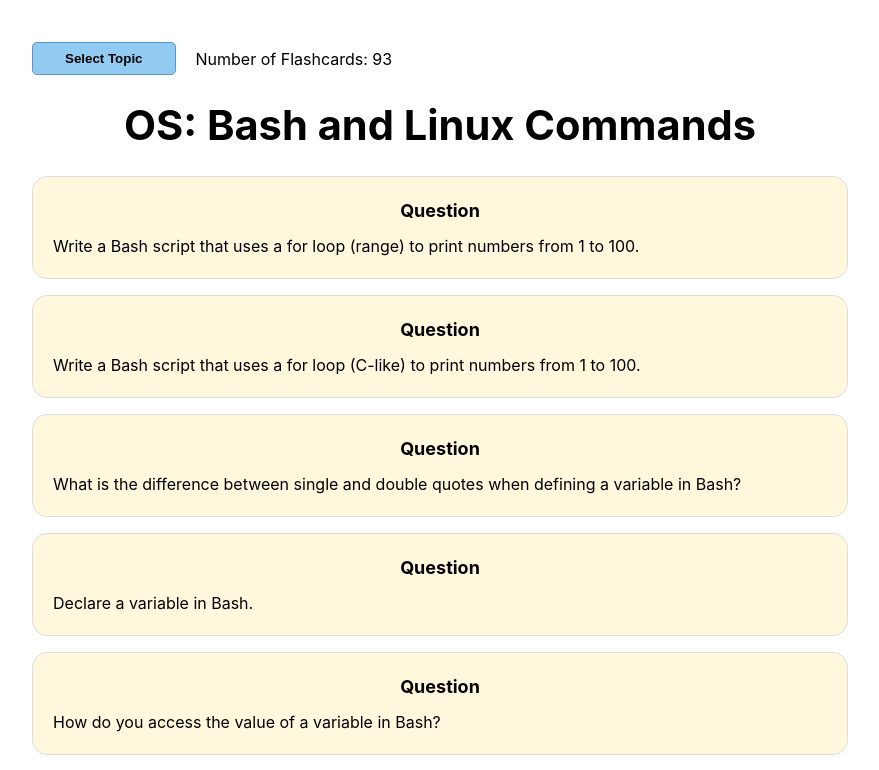
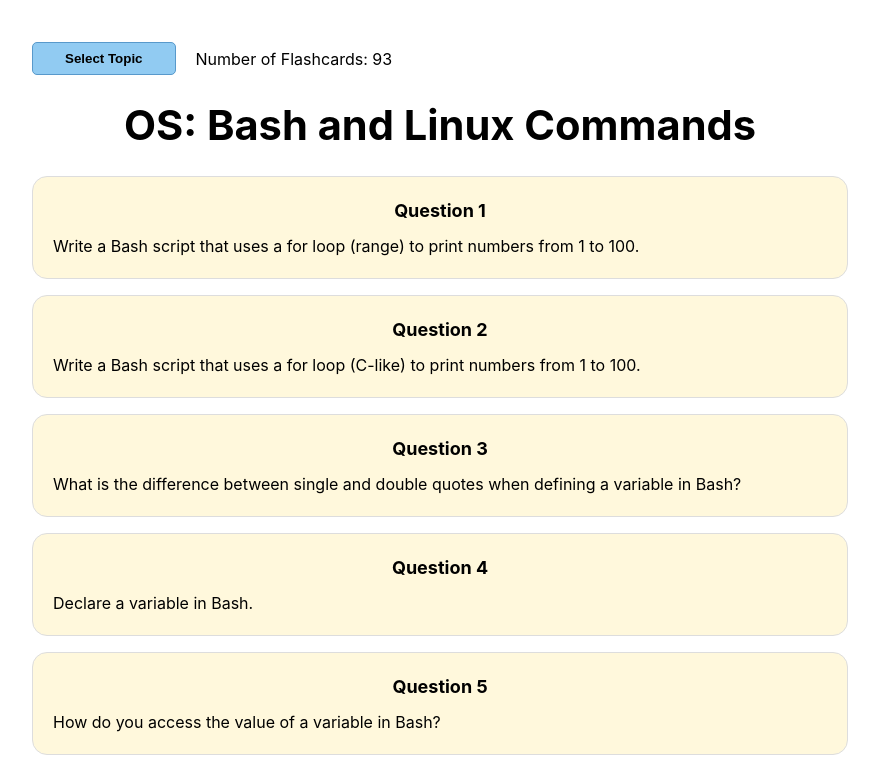
Before and after one commit to KhangBBBB/ultimate-review, a Svelte app: page / in a window 1280 px wide. Shown: the top 770 px of the page, without its empty margins (200-1079 px from the left). Built offline with nearby package versions, Linux system fonts and the light colour scheme.

Commit message:
Add numbers to questions

```diff
--- a/src/components/Deck.svelte
+++ b/src/components/Deck.svelte
@@ -10,8 +10,8 @@
     {#if topic.subtitle.length > 0}
         <p class="subtitle">{topic.subtitle}</p>
     {/if}
-    {#each topic.flashcards as { question, answer }}
-        <Flashcard {question} {answer} />
+    {#each topic.flashcards as { question, answer }, index}
+        <Flashcard {question} {answer} {index} />
     {/each}
 </div>
 
--- a/src/components/Flashcard.svelte
+++ b/src/components/Flashcard.svelte
@@ -1,6 +1,7 @@
 <script lang="ts">
     export let question: string;
     export let answer: string;
+    export let index: number;
 
     let showAnswer = false;
 
@@ -23,7 +24,7 @@
     tabindex="0"
 >
     <div class="question-answer">
-        {showAnswer ? "Answer" : "Question"}
+        {showAnswer ? "Answer" : `Question ${index + 1}`}
     </div>
     <div class="question-answer-content">
         {#if showAnswer}
```
